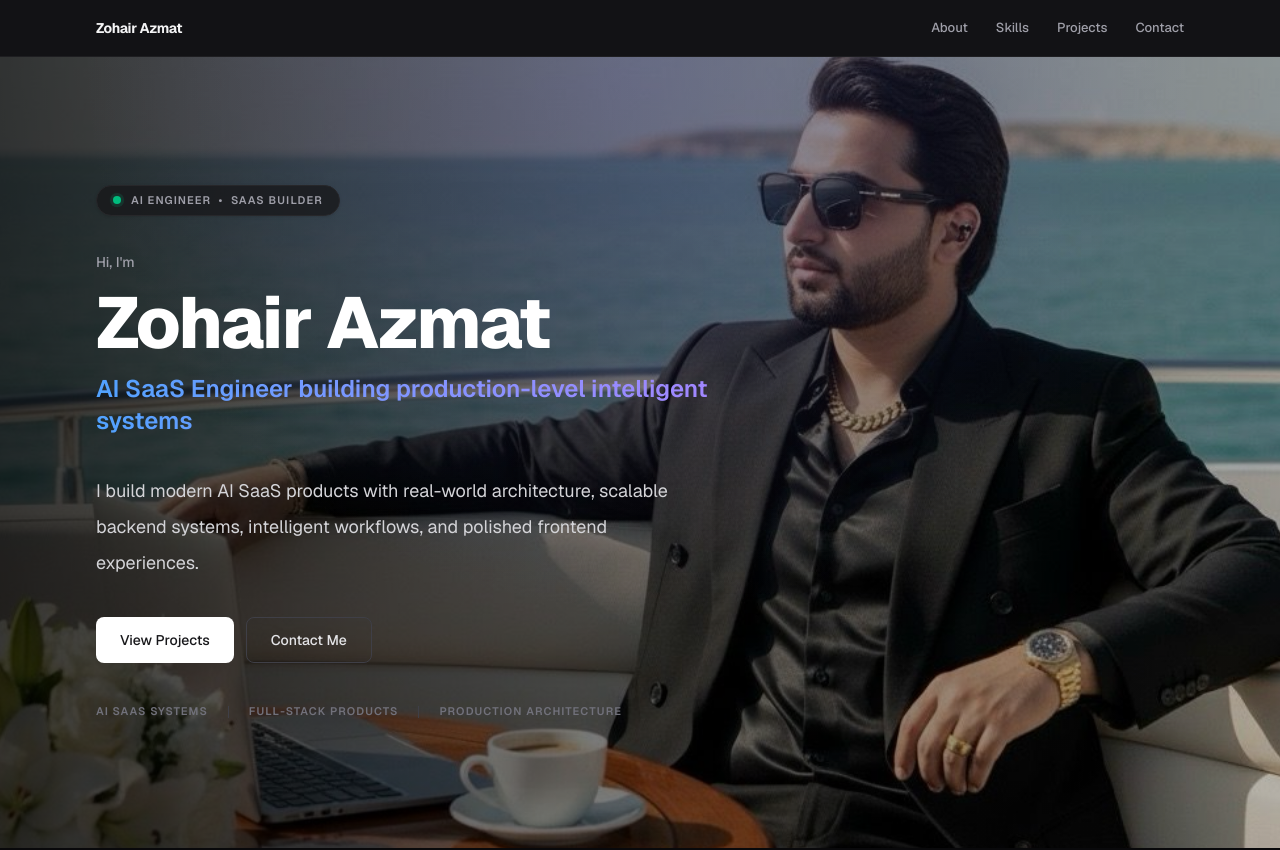
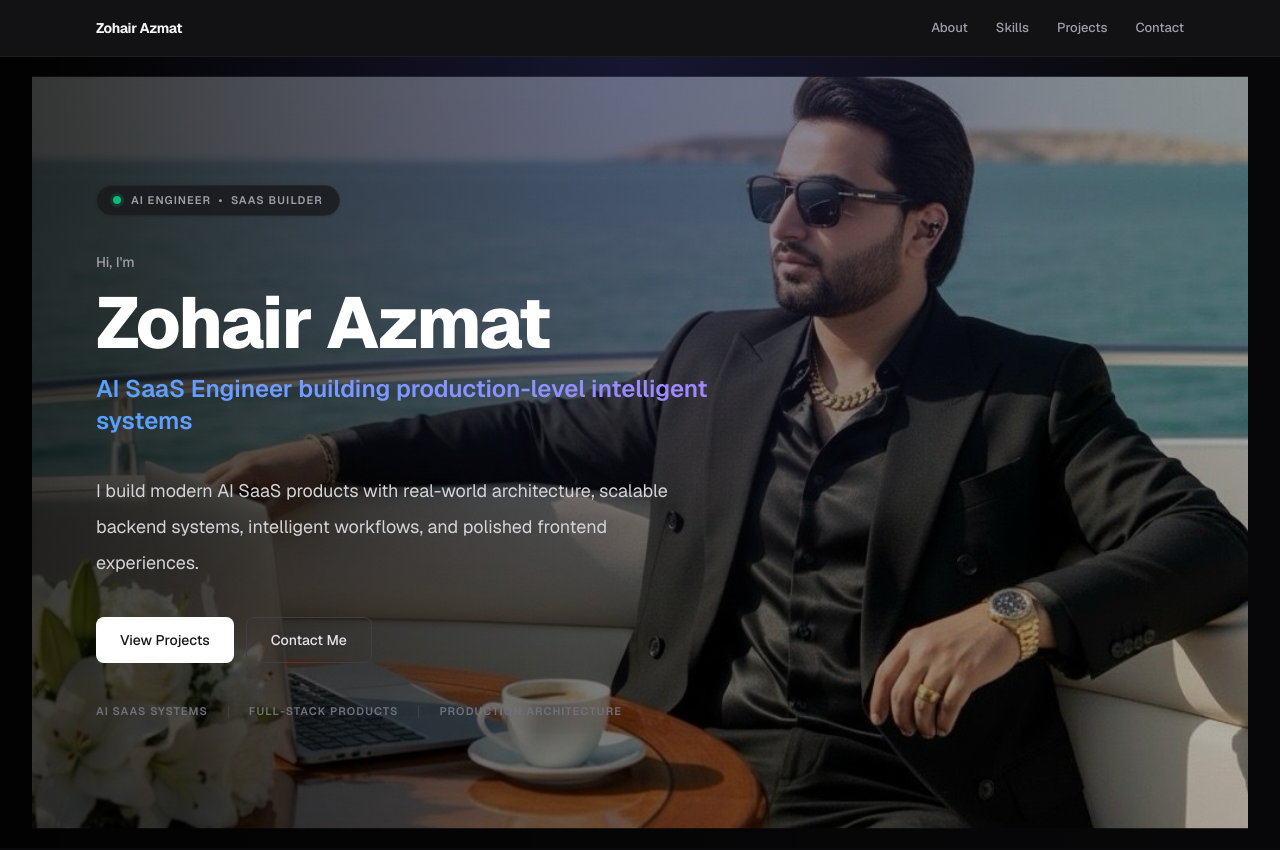
Before and after one commit to zohair-azmat-ai/zohair-portfolio, a Next.js app: page / in a window 1280 px wide. Shown: the top 850 px of the page. Built offline with nearby package versions, Linux system fonts and the light colour scheme.

Commit message:
Fix hero image zoom (prevent head/hand crop)

```diff
--- a/components/sections/HeroSection.tsx
+++ b/components/sections/HeroSection.tsx
@@ -18,7 +18,7 @@ export default function HeroSection() {
         src="/profile.png"
         alt=""
         aria-hidden="true"
-        className="absolute inset-0 w-full h-full object-cover object-[75%_35%] brightness-90 scale-[1.05]"
+        className="absolute inset-0 w-full h-full object-cover object-[70%_40%] brightness-90 scale-[0.95]"
       />
 
       {/* ── Gradient overlay for readability ── */}
```
